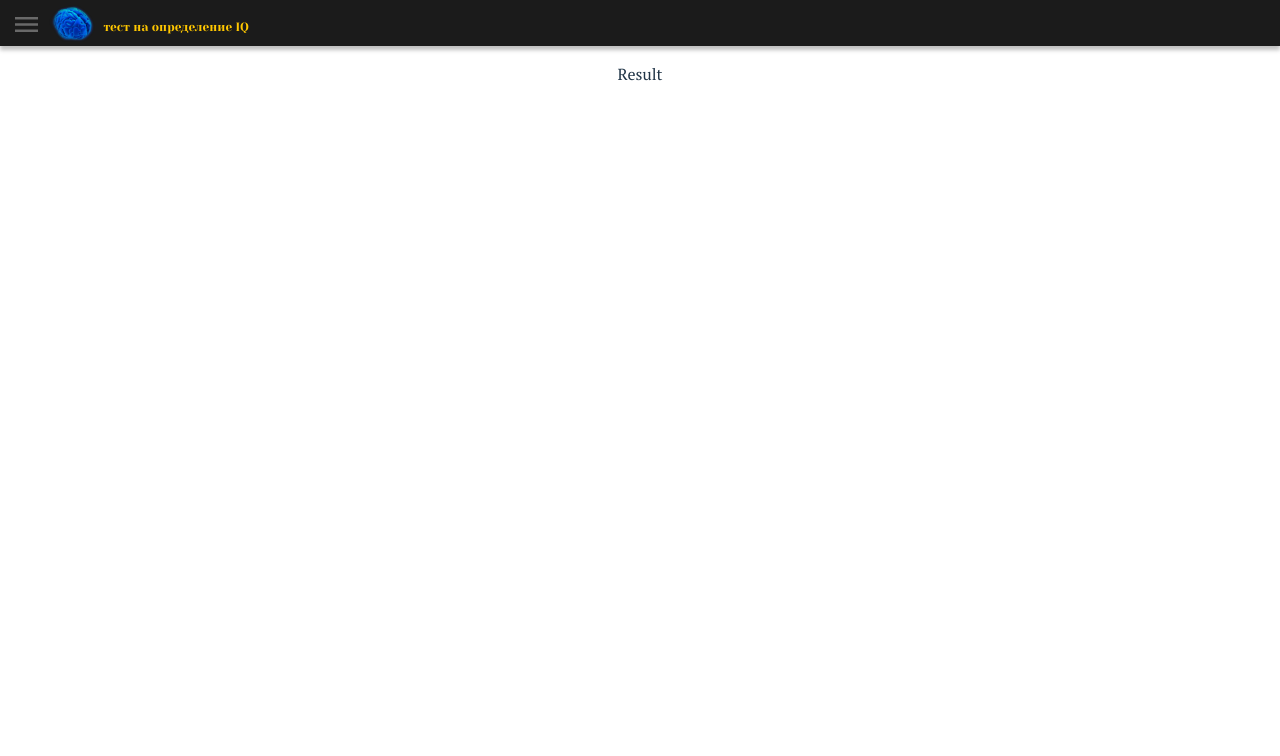
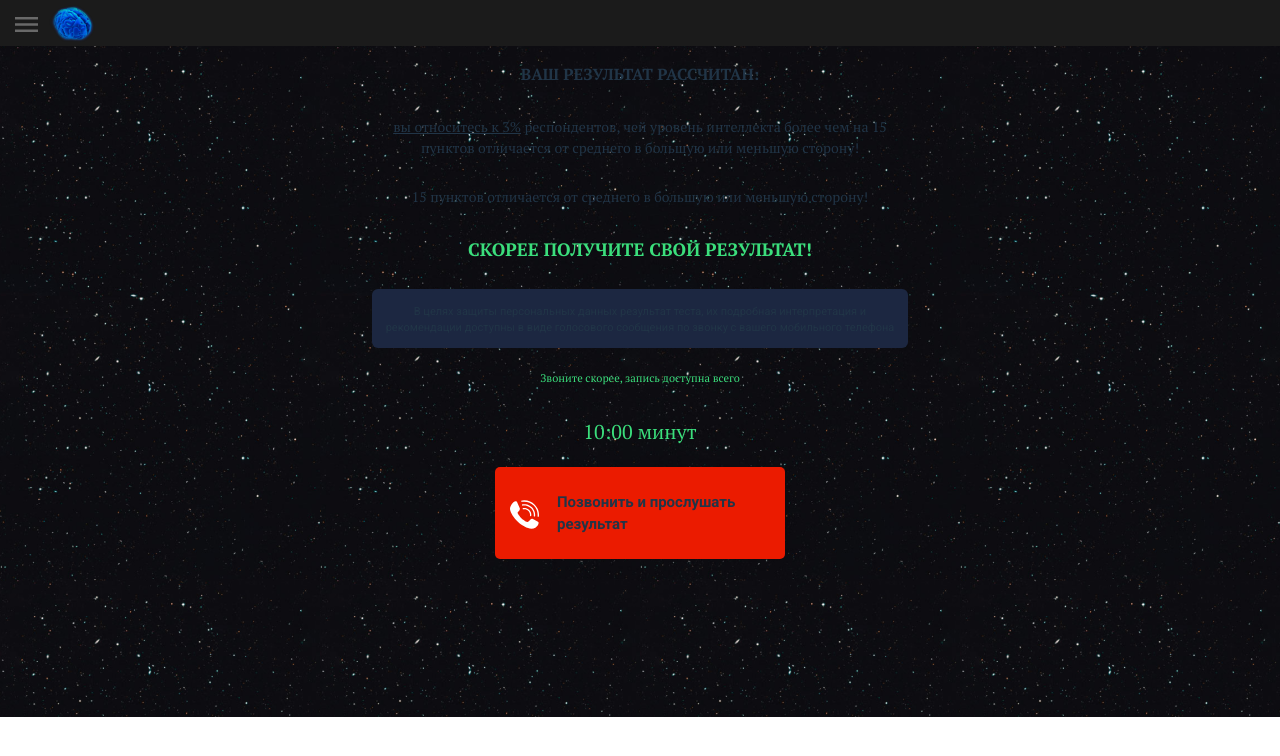
Before and after one commit to OlgaLosikova/iq-test, a Vue app: page /result in a window 1280 px wide. Shown: the top 756 px of the page. Built offline with nearby package versions, Linux system fonts and the light colour scheme.

Commit message:
result page

```diff
--- a/src/assets/data.json
+++ b/src/assets/data.json
@@ -66,7 +66,7 @@
   {
     "title": "Какое определение, по-Вашему, более подходит к этому геометрическому изображению:",
     "answers": [
-      "../assets/polygon.png",
+
       "Оно остроконечное",
       "Оно устойчиво",
       "Оно находится в состянии равновесия"
@@ -75,12 +75,12 @@
   {
     "title": "Вставьте подходящее число",
     "answers": [
-      "../assets/insert-number.png",
-      "../assets/svg/34.svg",
-      "../assets/svg/36.svg",
-      "../assets/svg/53.svg",
-      "../assets/svg/66.svg",
-      "../assets/svg/42.svg"
+      "/src/assets/insert-number.png",
+      "/src/assets/svg/34.svg",
+      "/src/assets/svg/36.svg",
+      "/src/assets/svg/53.svg",
+      "/src/assets/svg/66.svg",
+      "/src/assets/svg/42.svg"
     ]
   }
 ]
--- a/src/components/Header.vue
+++ b/src/components/Header.vue
@@ -1,4 +1,9 @@
-<script setup></script>
+<script setup>
+import { ref } from "vue";
+import router from "../main.js";
+let currentPath = ref(router.currentRoute.value.fullPath);
+console.log(currentPath.value);
+</script>
 
 <template>
   <header class="header">
@@ -7,7 +12,12 @@
       alt="burger-menu"
       class="header-menu"
     /><img src="../assets/rain_bk3.png" alt="brain" class="header-logo" />
-    <p class="header-title">тест на определение IQ</p>
+    <p v-if="currentPath === '/test'" class="header-title">
+      тест на определение IQ
+    </p>
+    <p v-else-if="currentPath === '/result'" class="header-title result">
+      готово!
+    </p>
   </header>
 </template>
 
@@ -27,11 +37,13 @@
 .header-menu {
   margin: 17px 9px 14px 15px;
 }
-.header-title{
-    font-family: "Yeseva One", serif;
-    margin: 0 0 0 9px;
-    color: #FFC700;
-    padding-top: 18px;
-
+.header-title {
+  font-family: "Yeseva One", serif;
+  margin: 0 0 0 9px;
+  color: #ffc700;
+  padding-top: 18px;
+}
+.result{
+  font-size: 20px;
 }
 </style>
--- a/src/components/Progressbar.vue
+++ b/src/components/Progressbar.vue
@@ -1,5 +1,5 @@
 <script setup>
-import { computed, defineProps } from "vue";
+import {  defineProps } from "vue";
 defineProps({
   stepValue: Number,
 });
@@ -8,7 +8,7 @@ defineProps({
 <template>
   <div class="container">
     <div class="progress-container">
-      <div class="progress-value" :style="`width:${26 * stepValue}px`"></div>
+      <div class="progress-value" :style="`width:${22 * (stepValue+1)}px`"></div>
     </div>
   </div>
 </template>
--- a/src/main.js
+++ b/src/main.js
@@ -16,5 +16,5 @@ const router = createRouter({
     { path: "/result", name: "Result", component: Result },
   ],
 });
-
+export default router;
 createApp(App).use(router).mount("#app");
--- a/src/pages/Home.vue
+++ b/src/pages/Home.vue
@@ -1,10 +1,12 @@
-<script setup></script>
+<script setup>
+
+</script>
 
 <template>
   <article class="first-page">
-    <p class="paragraph-big">Пройдите точный и быстрый</p>
+    <h2 class="paragraph-big">Пройдите точный и быстрый</h2>
     <h1>тест на определение IQ</h1>
-    <button>пройти тест</button>
+    <router-link to="/test"><button>пройти тест</button></router-link>
     <p class="paragraph-small">
       <span>и получите рекомендации по развитию своего интеллекта</span> и
       улучшению финансового благосостояния и личной жизни
@@ -21,13 +23,13 @@
         alt="quotes_left"
         class="quotes_left"
       />
-      <p class="paragraph-big">
+      <h2 class="paragraph-big">
         <span>
           Профессиональный IQ-тест позволяет не только определить коэффициент
           вашего интеллекта, но и выработать список рекомендаций для повышения
           этого показателя.
         </span>
-      </p>
+      </h2>
       <img
         src="../assets/svg/quotes_right.svg"
         alt="quotes_right"
@@ -37,7 +39,7 @@
   </article>
   <article class="third-page">
     <div class="third-page-wrapper">
-      <p class="paragraph-medium">
+      <h3 class="paragraph-medium">
         Также по результатам теста
         <span class="upper-case">вы получите</span> подробные
         <span class="upper-case">советы </span>по определению наиболее
@@ -46,7 +48,7 @@
           >для вашего типа <span>интеллекта</span> сферы деятельности,</span
         >
         которая принесет вам скорейший финансовый результат.
-      </p>
+      </h3>
       <img src="../assets/325-01.png" alt="brain" class="brain-img" /><button>
         пройти тест
       </button>
@@ -58,12 +60,14 @@
       результаты вы
       <span>сможете использовать всю жизнь.</span>
     </p>
-    <p class="paragraph-medium paragraph-bg">
+    <h3 class="paragraph-medium paragraph-bg">
       Профессиональная интерпретация и детально проработанные рекомендации
       позволят вам качественно изменить все аспекты своей жизни: от финансового
       до любовного.
-    </p>
-    <button class="button">пройти тест</button>
+    </h3>
+    <router-link to="/test"
+      ><button class="button">пройти тест</button></router-link
+    >
     <div class="copyright">
       <img src="../assets/svg/copyright.svg" alt="copyright" /><span
         class="year"
--- a/src/pages/Result.vue
+++ b/src/pages/Result.vue
@@ -1,13 +1,93 @@
-<script setup>
-
-</script>
+<script setup></script>
 
 <template>
-  <section class="section">
- <p>Result</p>
-  </section>
+  <article class="article">
+    <h3>ваш результат рассчитан:</h3>
+    <p class="pargraph-small">
+      <span>вы относитесь к 3%</span> респондентов, чей уровень интеллекта более
+      чем на 15 пунктов отличается от среднего в большую или меньшую сторону!
+    </p>
+    <p class="pargraph-small">
+      15 пунктов отличается от среднего в большую или меньшую сторону!
+    </p>
+    <h2>Скорее получите свой результат!</h2>
+    <p class="pargraph-small paragraph-bg">
+      В целях защиты персональных данных результат теста, их подробная
+      интерпретация и рекомендации доступны в виде голосового сообщения по
+      звонку с вашего мобильного телефона
+    </p>
+    <p class="timer-title">Звоните скорее, запись доступна всего</p>
+    <p class="timer-text">10:00 <span>минут</span></p>
+
+    <div class="call-button">
+      <img class="call-icon" src="../assets/svg/call.svg" alt="call" /><span
+        class="call-text"
+        >Позвонить и прослушать результат</span
+      >
+    </div>
+  </article>
 </template>
 
 <style scoped>
-
+.article {
+  background: url(../assets/rain_bk2.png);
+  display: flex;
+  flex-direction: column;
+  align-items: center;
+  min-height: 522px;
+}
+h3 {
+  font-size: 16px;
+  text-transform: uppercase;
+}
+h2 {
+  font-size: 18px;
+  text-transform: uppercase;
+  color: #3bde7c;
+}
+.pargraph-small > span {
+  text-decoration: underline;
+}
+.pargraph-small {
+  max-width: 40%;
+  font-size: 14px;
+}
+.paragraph-bg {
+  background-color: #1c2741;
+  border-radius: 6px;
+  padding: 15px 12px 11px;
+  font-family: "Roboto", sans-serif;
+  font-size: 11px;
+}
+.timer-title {
+  color: #3bde7c;
+  font-size: 11px;
+}
+.timer-text {
+  font-size: 20px;
+  color: #3bde7c;
+}
+.call-button {
+  display: flex;
+  background: #eb1b00;
+  width: 290px;
+  height: 92px;
+  align-items: center;
+  border-radius: 5px;
+  margin-bottom: 158px;
+}
+.call-icon {
+  margin: 33px 18px 30px 15px;
+}
+.call-text {
+  font-weight: 700;
+  font-size: 15px;
+  font-family: "Roboto", sans-serif;
+  text-align: start;
+}
+@media (max-width: 590px) {
+  .pargraph-small {
+    max-width: 90%;
+  }
+}
 </style>
--- a/src/style.css
+++ b/src/style.css
@@ -10,15 +10,6 @@
   text-rendering: optimizeLegibility;
   -webkit-font-smoothing: antialiased;
   -moz-osx-font-smoothing: grayscale;
-}
-
-a {
-  font-weight: 500;
-  color: #646cff;
-  text-decoration: inherit;
-}
-a:hover {
-  color: #535bf2;
 }
 
 body {
```
Also changed, not shown: src/pages/Test.vue (+67 -18 lines), src/assets/svg/call.svg (added).
